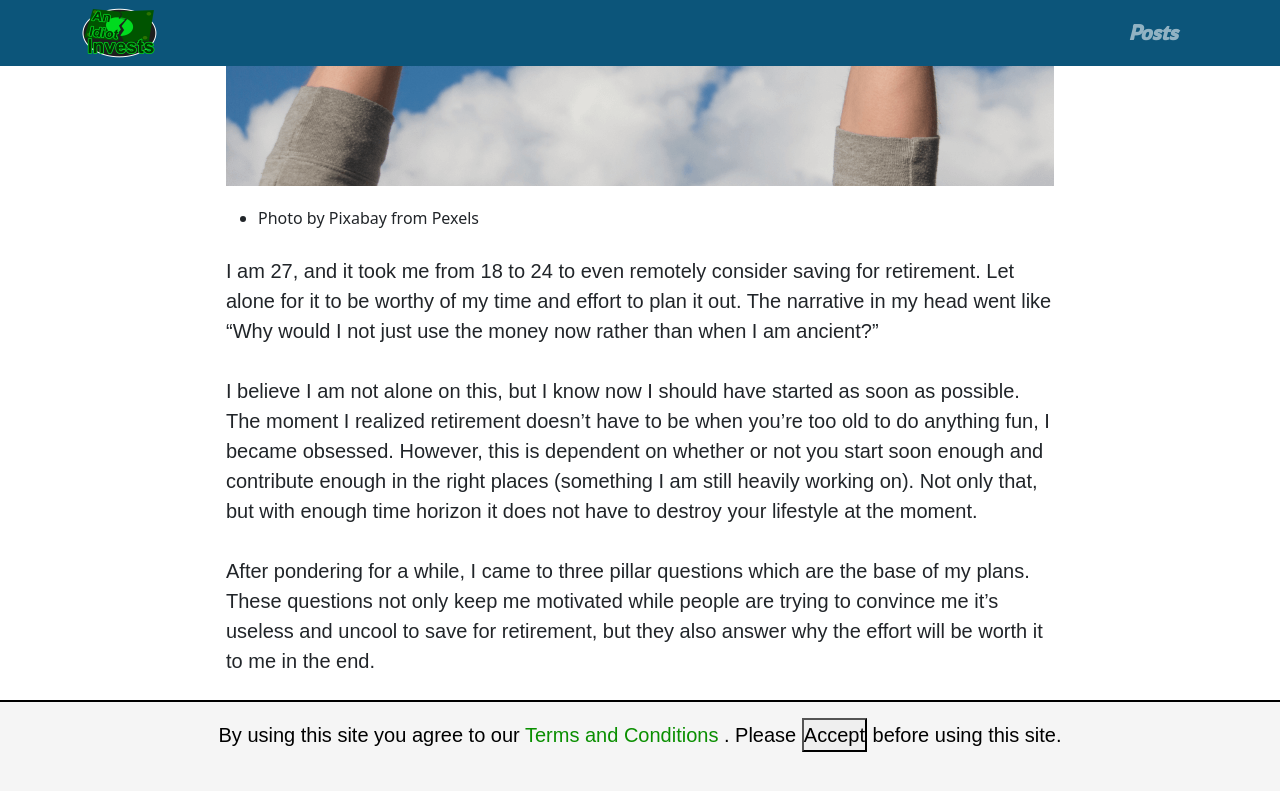
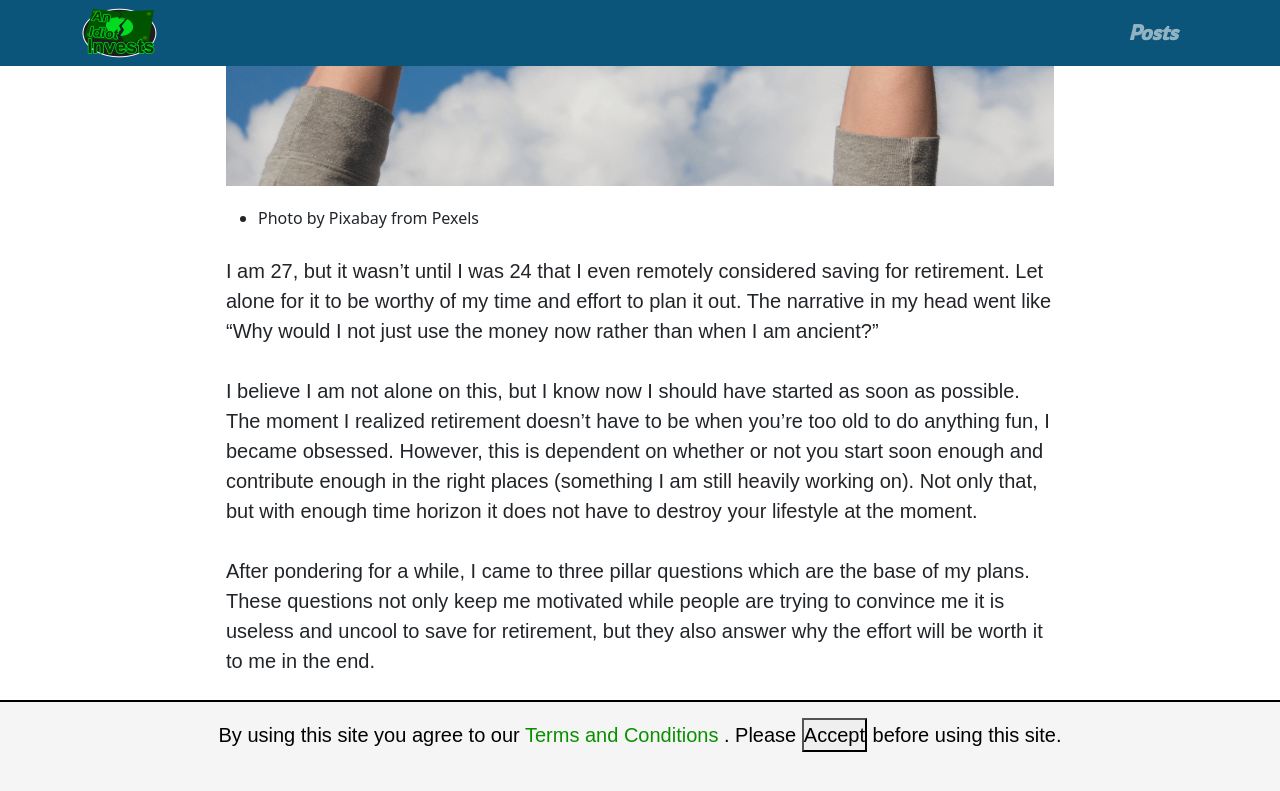
Before and after one commit to AnIdiotInvests/anidiotinvests.github.io, a Jekyll site: the page built from _posts/2022-02-19-why-and-how-i-want-to-retire.md, in a window 1280 px wide and 900 px high, scrolled down 523 px. Shown: the top 791 px of the window. Built offline with Jekyll 4.4.1, drawn with Linux system fonts in a browser that asks for light colours.

Commit message:
typos and edits

```diff
--- a/_posts/2022-02-19-why-and-how-i-want-to-retire.md
+++ b/_posts/2022-02-19-why-and-how-i-want-to-retire.md
@@ -5,7 +5,7 @@ date: 2022-02-19 18:05:52
 categories: investing
 permalink: why-and-how-do-i-want-to-retire
 imgUrl: /assets/img/freedom-img.png
-description: I am 27, and it took me from 18 to 24 to even remotely consider saving for retirement. Let alone for it to be worthy of my time and effort to plan it out. The narrative
+description: I am 27, but it wasn't until I was 24 that I even remotely considered saving for retirement. Let alone for it to be worthy of my time and effort to plan it out. The narrative
 
 keywords:
   - retirement
@@ -18,11 +18,11 @@ keywords:
 <img src="/assets/img/freedom-img.png" alt="IMG Not Found" width="100%"/>
 - Photo by Pixabay from Pexels
 
-I am 27, and it took me from 18 to 24 to even remotely consider saving for retirement. Let alone for it to be worthy of my time and effort to plan it out. The narrative in my head went like “Why would I not just use the money now rather than when I am ancient?”
+I am 27, but it wasn't until I was 24 that I even remotely considered saving for retirement. Let alone for it to be worthy of my time and effort to plan it out. The narrative in my head went like “Why would I not just use the money now rather than when I am ancient?”
 
 I believe I am not alone on this, but I know now I should have started as soon as possible. The moment I realized retirement doesn't have to be when you're too old to do anything fun, I became obsessed. However, this is dependent on whether or not you start soon enough and contribute enough in the right places (something I am still heavily working on). Not only that, but with enough time horizon it does not have to destroy your lifestyle at the moment.
 
-After pondering for a while, I came to three pillar questions which are the base of my plans. These questions not only keep me motivated while people are trying to convince me it’s useless and uncool to save for retirement, but they also answer why the effort will be worth it to me in the end.
+After pondering for a while, I came to three pillar questions which are the base of my plans. These questions not only keep me motivated while people are trying to convince me it is useless and uncool to save for retirement, but they also answer why the effort will be worth it to me in the end.
 
 ## 1. Why do I Want to Retire?
 
```
